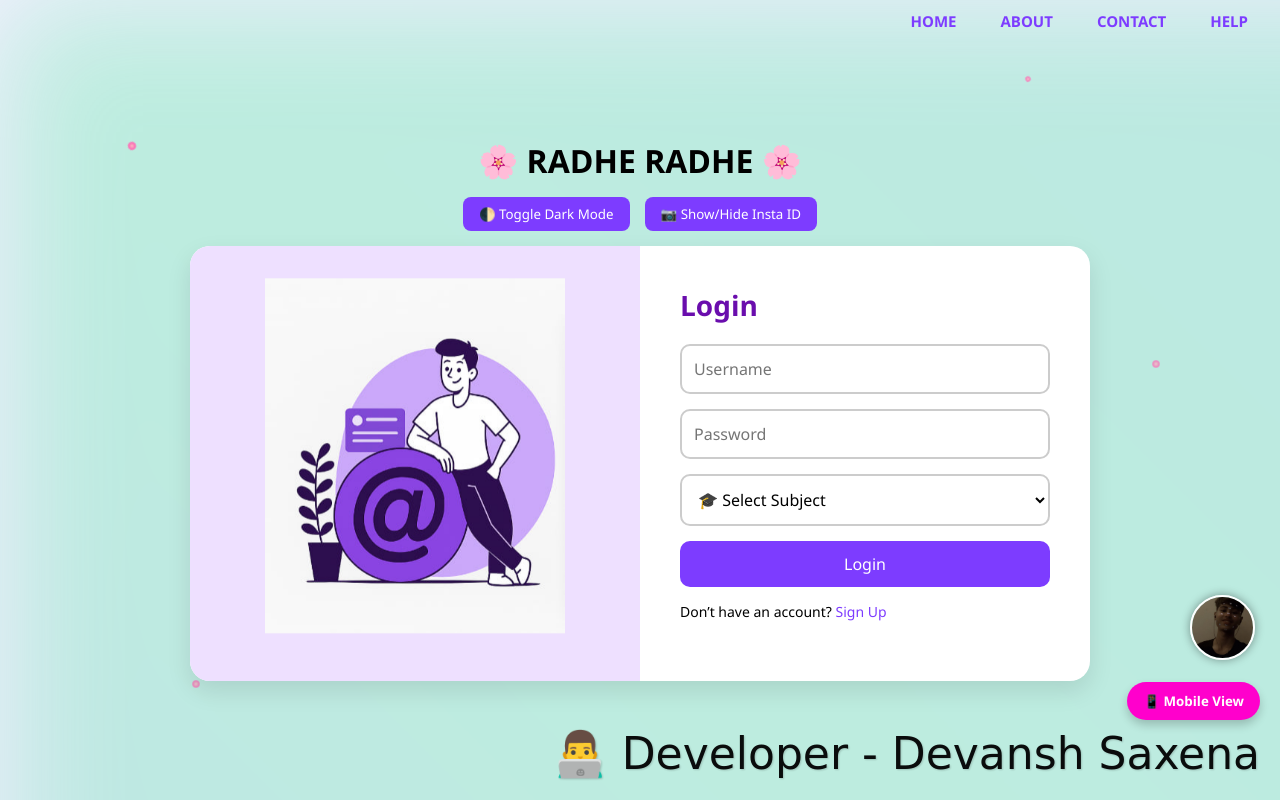
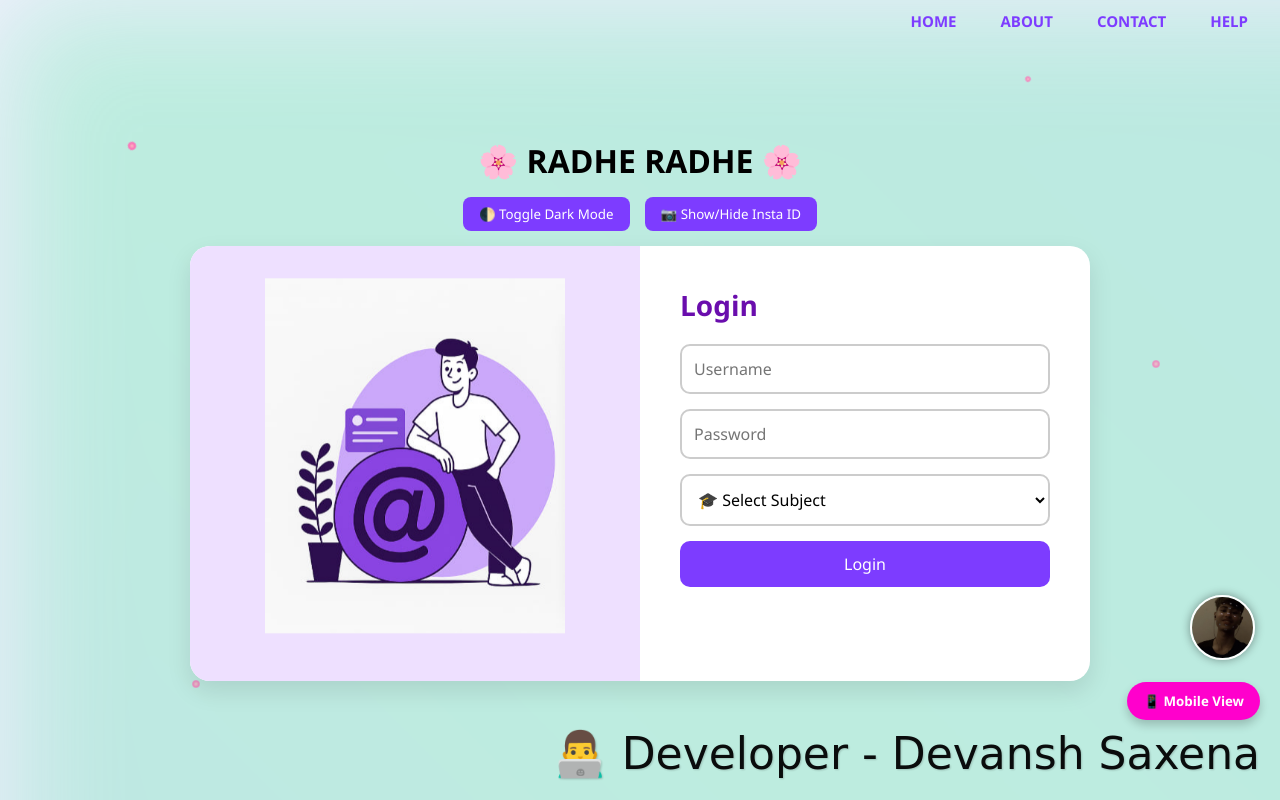
Before and after one commit to DEVANSHSAXENAMAIN/DEVANSHHERE, a plain HTML site: page index.html in a window 1280 px wide. Drawn offline with Linux system fonts and the light colour scheme.

Commit message:
Update index.html

```diff
--- a/index.html
+++ b/index.html
@@ -385,7 +385,7 @@ body.mobile-layout .right button {
         </select>
 
         <button type="submit">Login</button>
-        <p>Don’t have an account? <a href="#">Sign Up</a></p>
+
       </form>
     </div>
   </div>
```
